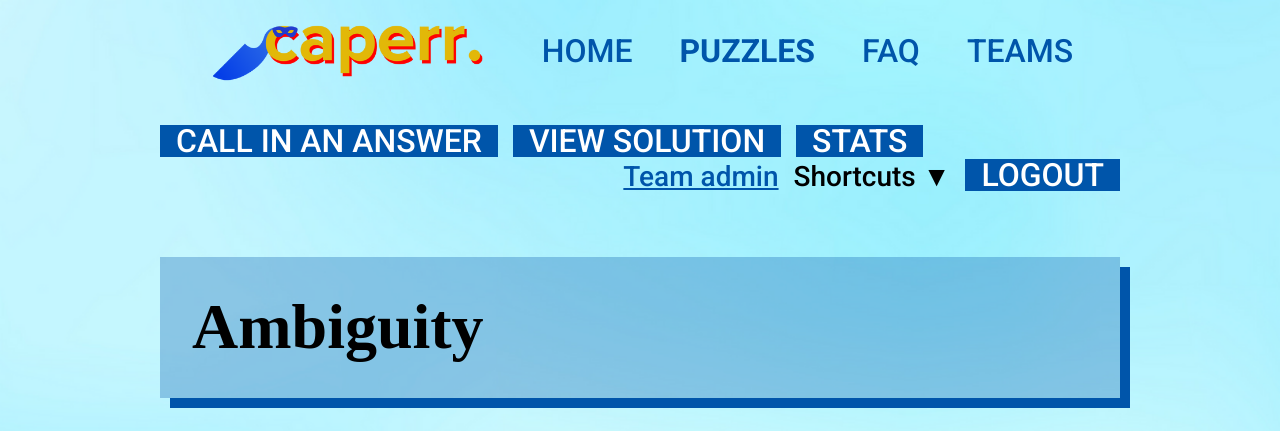
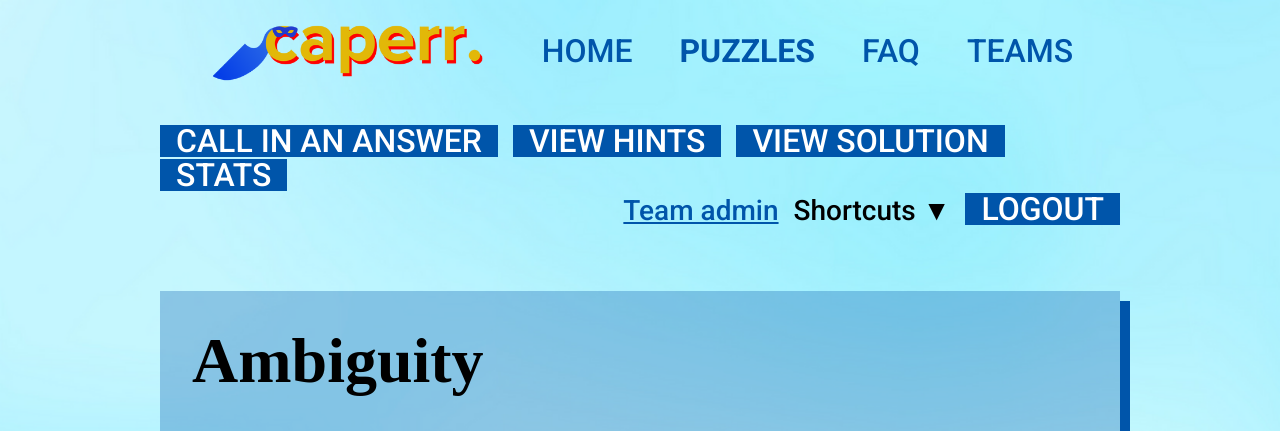
Before and after one commit to MatthewStein/caperr, a Django app: a page that uses puzzles/templates/puzzle.html in a window 1280 px wide. Shown: the top 431 px of the page. Run offline with Django 3.2, Linux system fonts and the light colour scheme; a user stored in the database is signed in; data comes from the database, SQL or seed files in the repository; data that the repository does not hold is empty; some libraries are stand-ins or nearby versions; some web fonts are replaced.

Commit message:
Everyone view hints pt2

```diff
--- a/puzzles/templates/puzzle.html
+++ b/puzzles/templates/puzzle.html
@@ -14,9 +14,7 @@
 <a href="{% url 'free-answer' puzzle.slug %}" class="btn">{% translate "Use free answer" %}</a>
 {% endif %}
 {% endif %}
-<!-- {% if can_view_hints %} -->
-<a href="{% url 'hints' puzzle.slug %}" class="btn">{% if can_ask_for_hints %}{% translate "Ask for a hint" %}{% else %}{% translate "View hints" %}{% endif %}</a>
-<!-- {% endif %} -->
+<a href="{% url 'hints' puzzle.slug %}" class="btn">View hints</a>
 {% if hunt_is_closed or not team and hunt_is_over %}
 <a href="{% url 'post-hunt-solve' puzzle.slug %}" class="btn">{% translate "Check your answer spoiler-free" %}</a>
 {% endif %}
```
